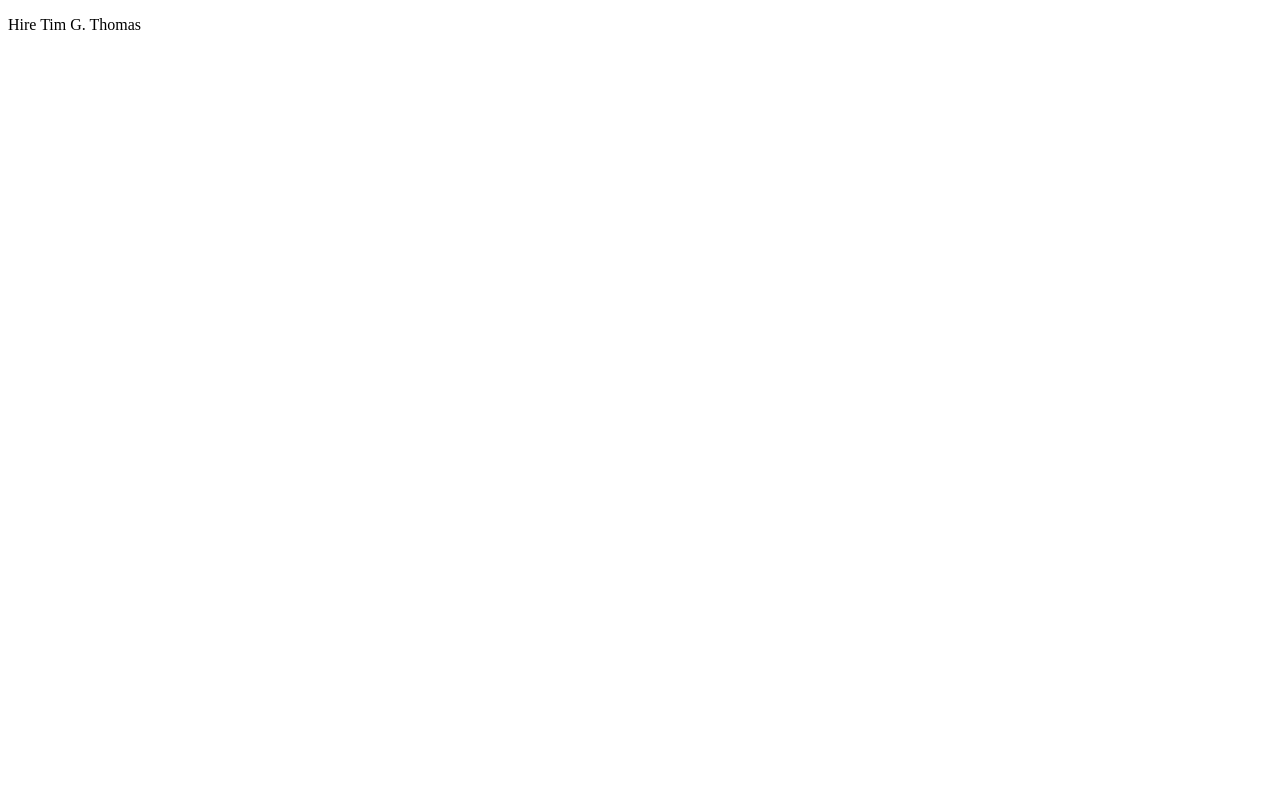
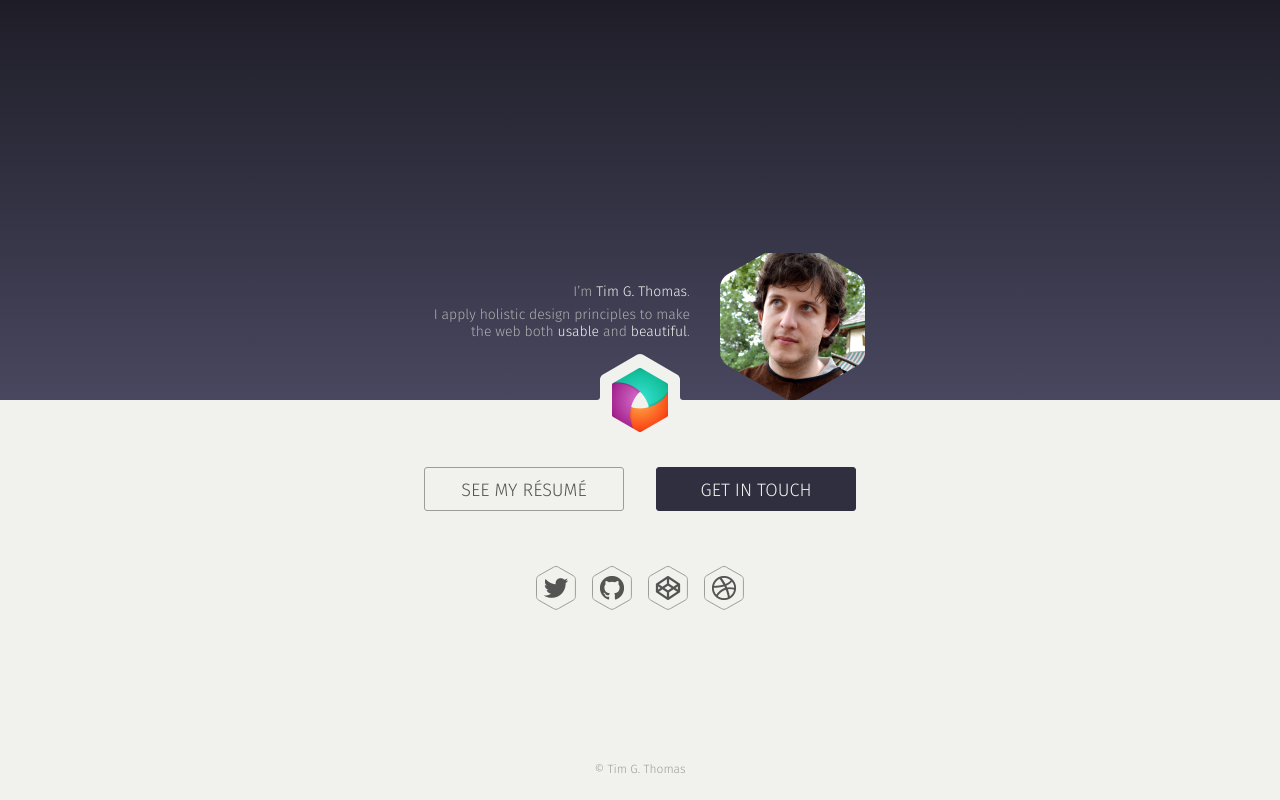
Before and after one commit to timgthomas/hire, a plain HTML site: page index.html in a window 1280 px wide. Drawn offline with Linux system fonts and the light colour scheme.

Commit message:
first design pass

```diff
--- /dev/null
+++ b/app.css
@@ -0,0 +1,192 @@
+/* Resets */
+
+* {
+  box-sizing: inherit;
+  margin: 0;
+  padding: 0;
+}
+
+/* Layout */
+
+html,
+body {
+  height: 100%;
+}
+
+html {
+  box-sizing: border-box;
+
+  font-size: 62.5%;
+}
+
+body {
+  display: flex;
+  flex-direction: column;
+}
+
+header,
+main {
+  flex: 1 50%;
+}
+
+/* Components */
+
+body {
+  font-family: 'Fira Sans';
+  font-weight: 300;
+}
+
+header {
+  display: flex;
+  flex-direction: column;
+  align-items: center;
+  justify-content: flex-end;
+
+  background-image: linear-gradient(to bottom, #1e1d27, #48475f);
+
+  color: #aeaeb0;
+  font-size: 1.4rem;
+  text-align: right;
+}
+
+.intro {
+  padding-top: 30px;
+  padding-bottom: 60px;
+  padding-right: 175px;
+  width: 450px;
+
+  /* 145x160 */
+  background-image: url('headshot.png');
+  background-position: bottom right;
+  background-repeat: no-repeat;
+  background-size: 145px 160px;
+}
+
+.intro em {
+  color: #f1f2ed;
+  font-style: normal;
+}
+
+.intro p + p {
+  margin-top: 0.6rem;
+}
+
+main {
+  display: flex;
+  flex-direction: column;
+  justify-content: space-between;
+  padding-top: 40px;
+  position: relative;
+
+  background-color: #f1f2ed;
+}
+
+main:before,
+main:after {
+  content: '';
+  display: block;
+  position: absolute;
+  left: 50%;
+}
+
+main:before {
+  height: 47px;
+  width: 86px;
+  top: -47px;
+  margin-left: -43px;
+
+  background-image: url('cutout.svg');
+}
+
+main:after {
+  height: 64px;
+  width: 56px;
+  top: -32px;
+  margin-left: -28px;
+
+  background-image: url('logo.png');
+  background-position: center;
+  background-repeat: no-repeat;
+  background-size: 56px 64px;
+}
+
+.actions,
+.social {
+  flex: 1 64px;
+  flex-shrink: 0;
+  align-items: center;
+}
+
+.copyright {
+  flex: 4;
+}
+
+/* Actions */
+
+.actions {
+  display: flex;
+  justify-content: center;
+}
+
+.actions a {
+  display: block;
+  height: 44px;
+  width: 200px;
+
+  border: 1px solid #9d9e9a;
+  border-radius: 3px;
+
+  color: #545453;
+  font-size: 1.8rem;
+  line-height: 44px;
+  text-align: center;
+  text-decoration: none;
+  text-transform: uppercase;
+}
+
+.actions a.primary {
+  background-color: #302f3f;
+  border-color: #302f3f;
+
+  color: #f1f2ed;
+}
+
+.actions a + a {
+  margin-left: 32px;
+}
+
+/* Social */
+
+.social {
+  display: flex;
+  justify-content: center;
+}
+
+.social a {
+  height: 44px;
+  width: 40px;
+
+  background-size: 40px 44px;
+}
+
+.social a + a {
+  margin-left: 16px;
+}
+
+.social-twitter  { background-image: url('social-twitter.png'),  url('social.svg'); }
+.social-github   { background-image: url('social-github.png'),   url('social.svg'); }
+.social-codepen  { background-image: url('social-codepen.png'),  url('social.svg'); }
+.social-dribbble { background-image: url('social-dribbble.png'), url('social.svg'); }
+
+/* Copyright */
+
+.copyright {
+  display: flex;
+  align-items: flex-end;
+  justify-content: center;
+  padding-bottom: 24px;
+
+  color: #9d9e9a;
+  font-size: 1.2rem;
+  text-align: center;
+}
--- a/index.html
+++ b/index.html
@@ -3,8 +3,30 @@
 <head>
   <meta charset="UTF-8">
   <title>Hire Tim G. Thomas</title>
+  <link href="//fonts.googleapis.com/css?family=Fira+Sans:300" rel="stylesheet">
+  <link rel="stylesheet" href="app.css">
 </head>
 <body>
-  <p>Hire Tim G. Thomas</p>
+  <header>
+    <div class="intro">
+      <p>I’m <em>Tim G. Thomas</em>.</p>
+      <p>I apply holistic design principles to make the web both <em>usable</em> and <em>beautiful</em>.</p>
+    </div>
+  </header>
+  <main>
+    <span class="actions">
+      <a href>See My Résumé</a>
+      <a href="mailto:tim@timgthomas.com" class="primary">Get in Touch</a>
+    </span>
+    <span class="social">
+      <a class="social-twitter" href="https://twitter.com/timgthomas" target="_blank"></a>
+      <a class="social-github" href="https://github.com/timgthomas" target="_blank"></a>
+      <a class="social-codepen" href="http://codepen.io/TimGThomas" target="_blank"></a>
+      <a class="social-dribbble" href="https://dribbble.com/timgthomas" target="_blank"></a>
+    </span>
+    <span class="copyright">
+      &copy; Tim G. Thomas
+    </span>
+  </main>
 </body>
 </html>
```
Also changed, not shown: cutout.svg (added), headshot.png (added), logo.png (added), social-codepen.png (added), social-dribbble.png (added), social-github.png (added), social-twitter.png (added), social.svg (added).
